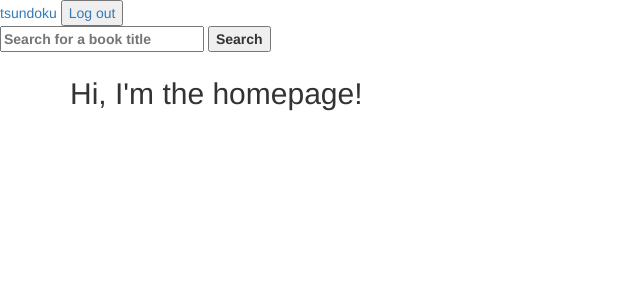
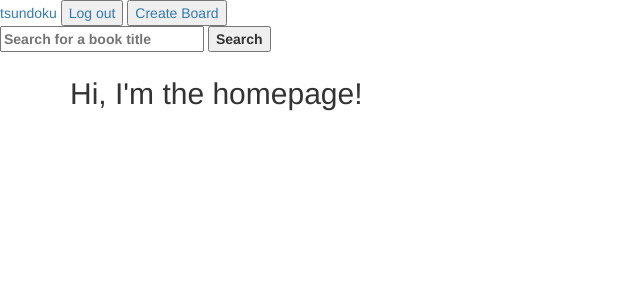
Before and after one commit to laurelkorwin/tsundoku, a Flask app: page / in a window 1280 px wide. Shown: the top 300 px of the page, without its empty margins (0-640 px from the left). Run offline with Flask 2, Linux system fonts and the light colour scheme; the visitor is signed in with stand-in values (Sample User, id 1); some libraries are stand-ins or nearby versions.

Commit message:
Added feature allowing users to create boards.

```diff
--- a/server.py
+++ b/server.py
@@ -4,6 +4,7 @@ from flask import Flask, render_template, redirect, request, flash, session, jso
 from flask_debugtoolbar import DebugToolbarExtension
 from model import connect_to_db, db, User, Book, Rating, Board
 from search import setup_API, search_API, process_result
+import datetime
 
 app = Flask(__name__)
 
@@ -70,9 +71,10 @@ def process_registration():
         new_user = User(user_name=username, email=email, password=password) #adds user to DB with form inputs
         db.session.add(new_user)
         db.session.commit()
+        new_user_id = User.query.filter_by(user_name=username).first().user_id
 
         flash('Your account has been successfully created!')                #sets session key for logged in and redirects home (now should show search!)
-        session['logged_in'] = username
+        session['logged_in'] = new_user_id
 
         return redirect('/')
 
@@ -99,6 +101,30 @@ def add_book():
 
     return "I GOTCHU. Here's your stuff. {} {} {} {} {} {}".format(title, author, asin, md_image, lg_image, url) #returns page with form info (for now)
 
+@app.route('/create_board')
+def create_board():
+    """Allows user to create a board"""
+
+    user_id = session['logged_in']
+    existing_boards = Board.query.filter_by(user_id=user_id).all()
+
+    return render_template("create_board.html", existing_boards=existing_boards)
+
+@app.route('/process_board', methods=['POST'])
+def process_new_board():
+    """Adds new board to the database."""
+
+    board_name = request.form.get('board_name')
+    date_created = datetime.datetime.now().strftime('%m-%d-%y')
+    user_id = session['logged_in']
+
+    new_board = Board(board_name=board_name, user_id=user_id, date_created=date_created)
+
+    db.session.add(new_board)
+    db.session.commit()
+
+    return redirect('/create_board')
+
 
 @app.route('/logout')
 def logout_user():
--- a/templates/base.html
+++ b/templates/base.html
@@ -9,6 +9,7 @@
         <a id='nav_title' href="/">tsundoku</a>
         {% if 'logged_in' in session %}
             <button class='nav_btn'><a href="logout">Log out</a></button>
+            <button class='nav_btn'><a href="create_board">Create Board</a></button>
             <form action='/search'>
             <label for='search_field'>
             <input type="text" name="search" placeholder="Search for a book title">
```
Also changed, not shown: templates/create_board.html (added, +17 -0 lines).
